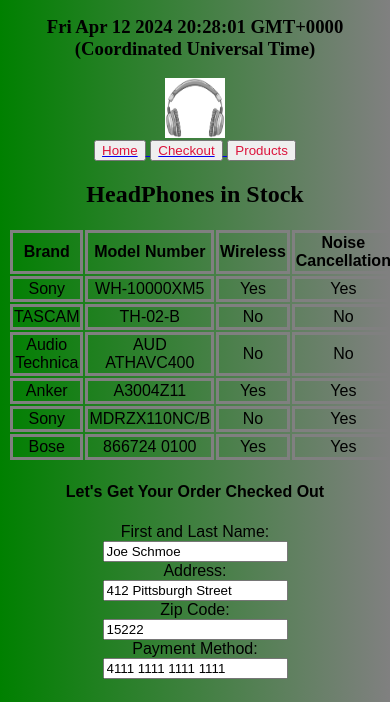
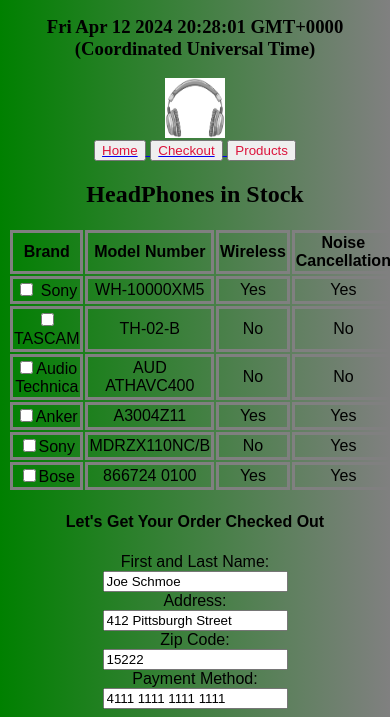
Before and after one commit to Gp32Prog66/WebSiteContest, a plain HTML site: page index.html in a window 390 px wide. Shown: the part 142-859 px from the top of the page. Drawn offline with Linux system fonts and the light colour scheme.

Commit message:
Added Checkboxes For Each Headphone Entry

```diff
--- a/css/styles.css
+++ b/css/styles.css
@@ -62,15 +62,25 @@ h3
 td
 {
     border: 3px solid grey;
+}
 
+table
+{
+    width: 100%;
+    list-style-type: none;
+    display:block;
+    text-decoration:double;
+    text-decoration-color: cadetblue;
 }
 
 th
 {
     text-align:center;
+    display: block;
 }
 
 body
 {
     background-image: linear-gradient(to left, gray,green);
+    display: block;
 }
--- a/index.html
+++ b/index.html
@@ -57,43 +57,45 @@ Contest
             <td><b>Noise Cancellation</b></td>
         </tr>
 
+
+
         <tr>
-            <td>Sony</td>
+            <td><input type = "checkbox" id="headphone1" name="headphone1" value ="selection1"> Sony</td>
             <td>WH-10000XM5</td>
             <td>Yes</td>
             <td>Yes</td>
         </tr>
 
         <tr>
-            <td>TASCAM</td>
+            <td><input type = "checkbox" id="headphone2" name="headphone2" value ="selection2">TASCAM</td>
             <td>TH-02-B</td>
             <td>No</td>
             <td>No</td>
         </tr>
 
         <tr>
-            <td>Audio Technica</td>
+            <td><input type = "checkbox" id="headphone3" name="headphone3" value ="selection3">Audio Technica</td>
             <td>AUD ATHAVC400</td>
             <td>No</td>
             <td>No</td>
         </tr>
 
         <tr>
-            <td>Anker</td>
+            <td><input type = "checkbox" id="headphone4" name="headphone4" value ="selection4">Anker</td>
             <td>A3004Z11</td>
             <td>Yes</td>
             <td>Yes</td>
         </tr>
 
         <tr>
-            <td>Sony</td>
+            <td><input type = "checkbox" id="headphone5" name="headphone5" value ="selection5">Sony</td>
             <td>MDRZX110NC/B</td>
             <td>No</td>
             <td>Yes</td>
         </tr>
 
         <tr>
-            <td>Bose</td>
+            <td><input type = "checkbox" id="headphone6" name="headphone6" value ="selection6">Bose</td>
             <td>866724 0100</td>
             <td>Yes</td>
             <td>Yes</td>
```
